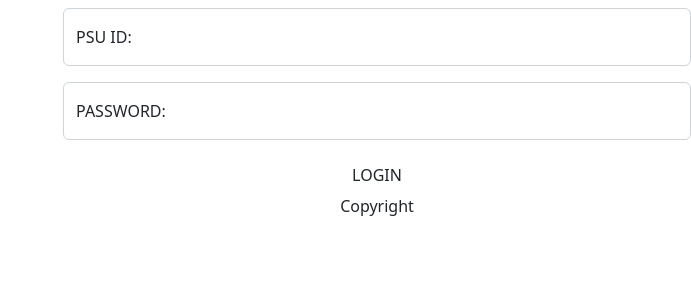
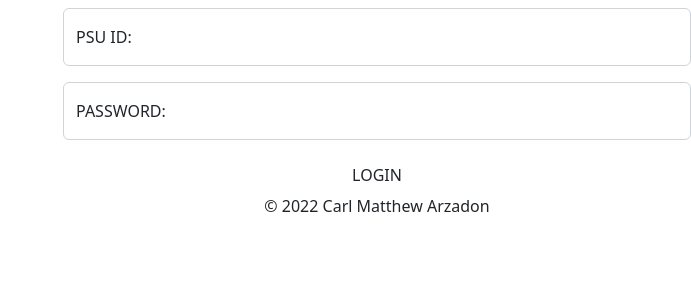
Before and after one commit to Chewycide/PSU-student-portal-concept, a Flask app: page / in a window 1280 px wide. Shown: the part 201-501 px from the top of the page, without its empty margins (589-1280 px from the left). Run offline with Flask 2, Linux system fonts and the light colour scheme; some libraries are stand-ins or nearby versions.

Commit message:
Update footer template

```diff
--- a/templates/footer.html
+++ b/templates/footer.html
@@ -1,3 +1,3 @@
 <footer class="text-center">
-    <div>Copyright</div>
+    <div>© 2022 Carl Matthew Arzadon</div>
 </footer>
```
